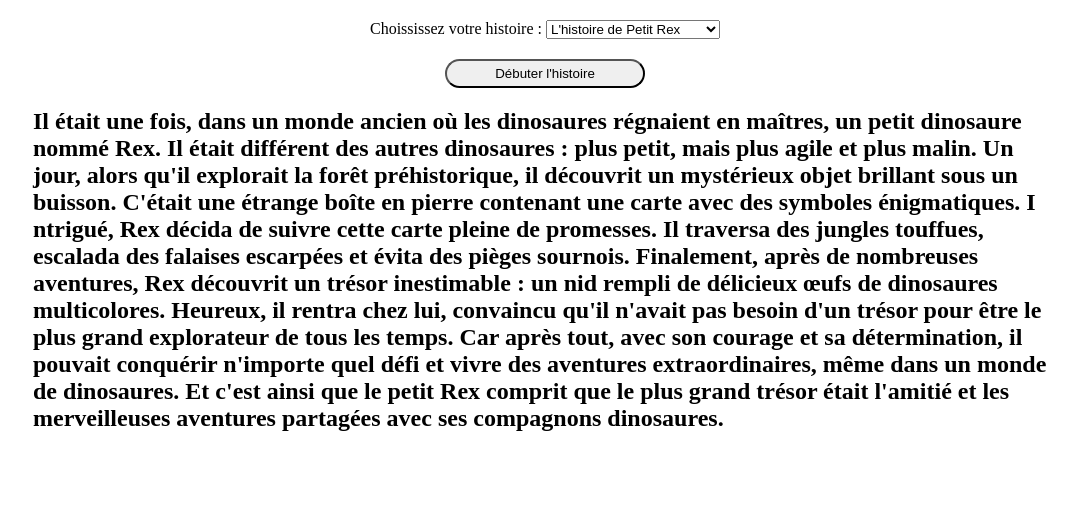
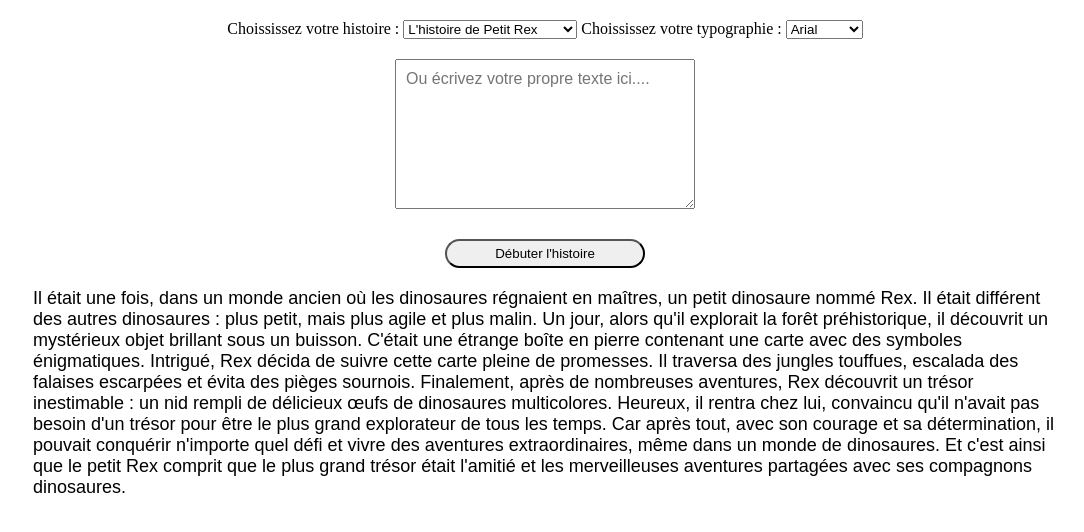
Before and after one commit to justine1410/dys, a website with bundled scripts: page index.html in a window 1280 px wide. Shown: the whole page, without its empty margins (95-1179 px from the left). Built offline with nearby package versions, Linux system fonts and the light colour scheme.

Commit message:
ajout d'un textarea

```diff
--- a/histoires.js
+++ b/histoires.js
@@ -2,8 +2,7 @@ const histoires = {
   1:`
   Il était une fois, dans un monde ancien où les dinosaures régnaient en maîtres, un petit dinosaure nommé Rex.
   Il était différent des autres dinosaures : plus petit, mais plus agile et plus malin. Un jour, alors qu'il explorait la forêt préhistorique,
-  il découvrit un mystérieux objet brillant sous un buisson. C'était une étrange boîte en pierre contenant une carte avec des symboles énigmatiques. I
-  ntrigué, Rex décida de suivre cette carte pleine de promesses. Il traversa des jungles touffues, escalada des falaises escarpées et évita des pièges sournois.
+  il découvrit un mystérieux objet brillant sous un buisson. C'était une étrange boîte en pierre contenant une carte avec des symboles énigmatiques. Intrigué, Rex décida de suivre cette carte pleine de promesses. Il traversa des jungles touffues, escalada des falaises escarpées et évita des pièges sournois.
   Finalement, après de nombreuses aventures, Rex découvrit un trésor inestimable : un nid rempli de délicieux œufs de dinosaures multicolores. Heureux, il rentra chez lui,
   convaincu qu'il n'avait pas besoin d'un trésor pour être le plus grand explorateur de tous les temps. Car après tout, avec son courage et sa détermination, il
   pouvait conquérir n'importe quel défi et vivre des aventures extraordinaires, même dans un monde de dinosaures. Et c'est ainsi que le petit Rex comprit que le
@@ -15,6 +14,9 @@ const histoires = {
   Il dansa avec le géant sous la lueur de la lune, lui montrant l'amitié. Touché, le géant abandonna ses plans. Dorénavant, Bulbao et le géant étaient amis, diffusant joie et bonheur.
   La vallée célébrait leur amitié, prouvant que même les monstres peuvent être gentils. Et Bulbao, le petit monstre vert, illuminait leur vie.
     `,
+
+    3:`Dans une vallée verdoyante`,
+
     // Ajoutez d'autres histoires ici en associant chaque numéro d'option à son contenu
   };
 
--- a/index.html
+++ b/index.html
@@ -3,6 +3,10 @@
 <head>
     <meta charset="UTF-8">
     <meta name="viewport" content="width=device-width, initial-scale=1.0">
+
+
+
+
     <link rel="stylesheet" href="style.css">
     <title>Document</title>
 </head>
@@ -15,16 +19,29 @@
                 <select name="selectHistoire" id="selectHistoire">
                     <option value="1">L'histoire de Petit Rex</option>
                     <option value="2">Bulbao, petit monstre vert</option>
+                    <option value="3">Test</option>
                 </select>
 
+                <label for="selectTypo">Choississez votre typographie :</label>
+                <select name="selectTypo" id="selectTypo">
+                    <option value="Arial">Arial</option>
+                    <option value="Helvetica">Helvetica</option>
+                    <option value="Courier">Courier</option>
+                    <option value="Verdana">Verdana</option>
+
+                </select>
 
             </div>
+            <textarea id="inputText" placeholder="Ou écrivez votre propre texte ici...."></textarea>
+
             <button class="go">Débuter l'histoire</button>
         </div>
 
 
         <div class="container">
-           <!-- HTML -->
+
+
+            <!-- HTML -->
             <div class="texteHistoire">
 
             </div>
@@ -36,5 +53,6 @@
 
 
 <script type="module" src="./index.js"></script>
+
 </body>
 </html>
--- a/index.js
+++ b/index.js
@@ -1,51 +1,57 @@
+
 
                                                 /*******les histoires******************/
-  const histoires = {
-    1:`
-    Il était une fois, dans un monde ancien où les dinosaures régnaient en maîtres, un petit dinosaure nommé Rex.
-    Il était différent des autres dinosaures : plus petit, mais plus agile et plus malin. Un jour, alors qu'il explorait la forêt préhistorique,
-    il découvrit un mystérieux objet brillant sous un buisson. C'était une étrange boîte en pierre contenant une carte avec des symboles énigmatiques. I
-    ntrigué, Rex décida de suivre cette carte pleine de promesses. Il traversa des jungles touffues, escalada des falaises escarpées et évita des pièges sournois.
-    Finalement, après de nombreuses aventures, Rex découvrit un trésor inestimable : un nid rempli de délicieux œufs de dinosaures multicolores. Heureux, il rentra chez lui,
-    convaincu qu'il n'avait pas besoin d'un trésor pour être le plus grand explorateur de tous les temps. Car après tout, avec son courage et sa détermination, il
-    pouvait conquérir n'importe quel défi et vivre des aventures extraordinaires, même dans un monde de dinosaures. Et c'est ainsi que le petit Rex comprit que le
-    plus grand trésor était l'amitié et les merveilleuses aventures partagées avec ses compagnons dinosaures.`,
 
-      2:`
-    Dans une vallée verdoyante, vivait Bulbao, un petit monstre vert. Contrairement à ses semblables, Bulbao préférait les fleurs aux frayeurs.
-    Un jour, un géant effrayant menaça le village. Intrépide, Bulbao s'avança. Il découvrit que le géant était solitaire et triste. Bulbao eut une idée brillante.
-    Il dansa avec le géant sous la lueur de la lune, lui montrant l'amitié. Touché, le géant abandonna ses plans. Dorénavant, Bulbao et le géant étaient amis, diffusant joie et bonheur.
-    La vallée célébrait leur amitié, prouvant que même les monstres peuvent être gentils. Et Bulbao, le petit monstre vert, illuminait leur vie.
-      `,
-      // Ajoutez d'autres histoires ici en associant chaque numéro d'option à son contenu
-    };
 
-console.log('coucou');
+// Importez les histoires depuis le fichier histoires.js
+import histoires from './histoires.js';
 
-// Sélection de l'élément select
+// Sélection de l'élément select pour l'histoire
 const selectHistoire = document.getElementById('selectHistoire');
 
+// Sélection de l'élément select pour la typographie
+const selectTypo = document.getElementById('selectTypo');
+
 // Sélection de l'élément texte où afficher l'histoire
-const texteHistoire = document.querySelector('.texteHistoire');
+let texteHistoire = document.querySelector('.texteHistoire');
+
+                                                /*******Ecriture du texte souhaitez******************/
+
+ // Récupérer le textarea et la div
+ var textarea = document.getElementById("inputText");
+
+ // Ajouter un écouteur d'événement sur le changement de contenu du textarea
+ textarea.addEventListener("input", function() {
+     // Mettre à jour le contenu de la div avec le contenu du textarea
+     texteHistoire.textContent = "";
+     texteHistoire.textContent = textarea.value;
+ });
+
 
 // Fonction pour afficher l'histoire sélectionnée
 function afficherHistoire() {
-  const histoireSelectionnee = selectHistoire.value;
-  const histoire = histoires[histoireSelectionnee];
-  const histoireAvecCouleur = colorierLettresMuette(histoire);
-  texteHistoire.innerHTML = histoireAvecCouleur;
+    const histoireSelectionnee = selectHistoire.value;
+    const histoire = histoires[histoireSelectionnee];
+    texteHistoire.innerHTML = histoire;
 }
 
-// Ajout d'un écouteur d'événement pour détecter les changements de sélection
+// Ajout d'un écouteur d'événement pour détecter les changements de sélection de l'histoire
 selectHistoire.addEventListener('change', afficherHistoire);
 
-// Fonction pour mettre en couleur les lettres muettes
-function colorierLettresMuette(mot) {
-    return mot.replace(/[^aeiouy\s]/gi, '<span class="muette">$&</span>');
-  }
+// Ajout d'un écouteur d'événement pour détecter les changements de sélection de la typographie
+selectTypo.addEventListener('change', function() {
+    // Récupérer la valeur de la typographie sélectionnée
+    var selectedTypo = selectTypo.value;
+
+    // Appliquer la typographie au texte de l'histoire
+    texteHistoire.style.fontFamily = selectedTypo;
+});
 
 // Affichage initial de l'histoire sélectionnée
 afficherHistoire();
+
+
+
 
 
 
@@ -60,17 +66,22 @@ let button = document.querySelector(".go")
 button.addEventListener('click',()=>{
 
             // Sélection de la div contenant le texte
-        const texteKaraoke = document.querySelector('.texteHistoire');
+        // const texteHistoire = document.querySelector('.texteHistoire');
 
         // Récupération de chaque mot
-        const mots = texteKaraoke.textContent.split(' ');
+        const mots = texteHistoire.textContent.split(' ');
 
         // Remplacement du contenu de la div par des spans autour de chaque mot
-        texteKaraoke.innerHTML = mots.map(mot => `<span class="mot">${mot}</span>`).join(' ');
+        texteHistoire.innerHTML = mots.map(mot => `<span class="mot">${mot}</span>`).join(' ');
 
         // Sélection de tous les mots
         const motsElements = document.querySelectorAll('.mot');
-
+        // Fonction pour réinitialiser le texte après la fin de l'animation karaoké
+          function reinitialiserTexte() {
+            motsElements.forEach(mot => {
+              mot.classList.remove('en-vedette'); // Supprimer la classe pour mettre en évidence le mot
+            });
+          }
         // Fonction pour mettre en évidence chaque mot progressivement
         function mettreEnVedette() {
         motsElements.forEach((mot, index) => {
@@ -87,10 +98,3 @@ button.addEventListener('click',()=>{
 
     mettreEnVedette()
 })
-
-// Fonction pour réinitialiser le texte après la fin de l'animation karaoké
-function reinitialiserTexte() {
-  motsElements.forEach(mot => {
-    mot.classList.remove('en-vedette'); // Supprimer la classe pour mettre en évidence le mot
-  });
-}
--- a/style.css
+++ b/style.css
@@ -8,14 +8,15 @@
   /* Styles du conteneur */
   .container {
     display: flex;
+    flex-direction: column;
+    align-items: center;
     height: 100vh;
-    justify-content: center;
   }
 
   /* Styles du texte karaoké */
   .texteHistoire {
-    font-size: 24px;
-    font-weight: bold;
+    font-size: 18px;
+    font-family: Arial, Helvetica, sans-serif;
     width: 80%;
   }
 
@@ -47,6 +48,21 @@
     margin: 20px 0;
 }
 
+.color{
+  color:red;
+}
+
+textarea {
+  width: 300px;
+  height: 150px;
+  margin-bottom: 10px;
+  font-family: Arial, sans-serif;
+  font-size: 16px;
+  color: #333;
+   margin-top: 20px;
+   padding: 10px;
+}
+
 @media screen and (min-width:320px) and (max-width:750px){
     .choix{
         text-align: center;
```
Also changed, not shown: package.json (added, +14 -0 lines), 1 other file.
